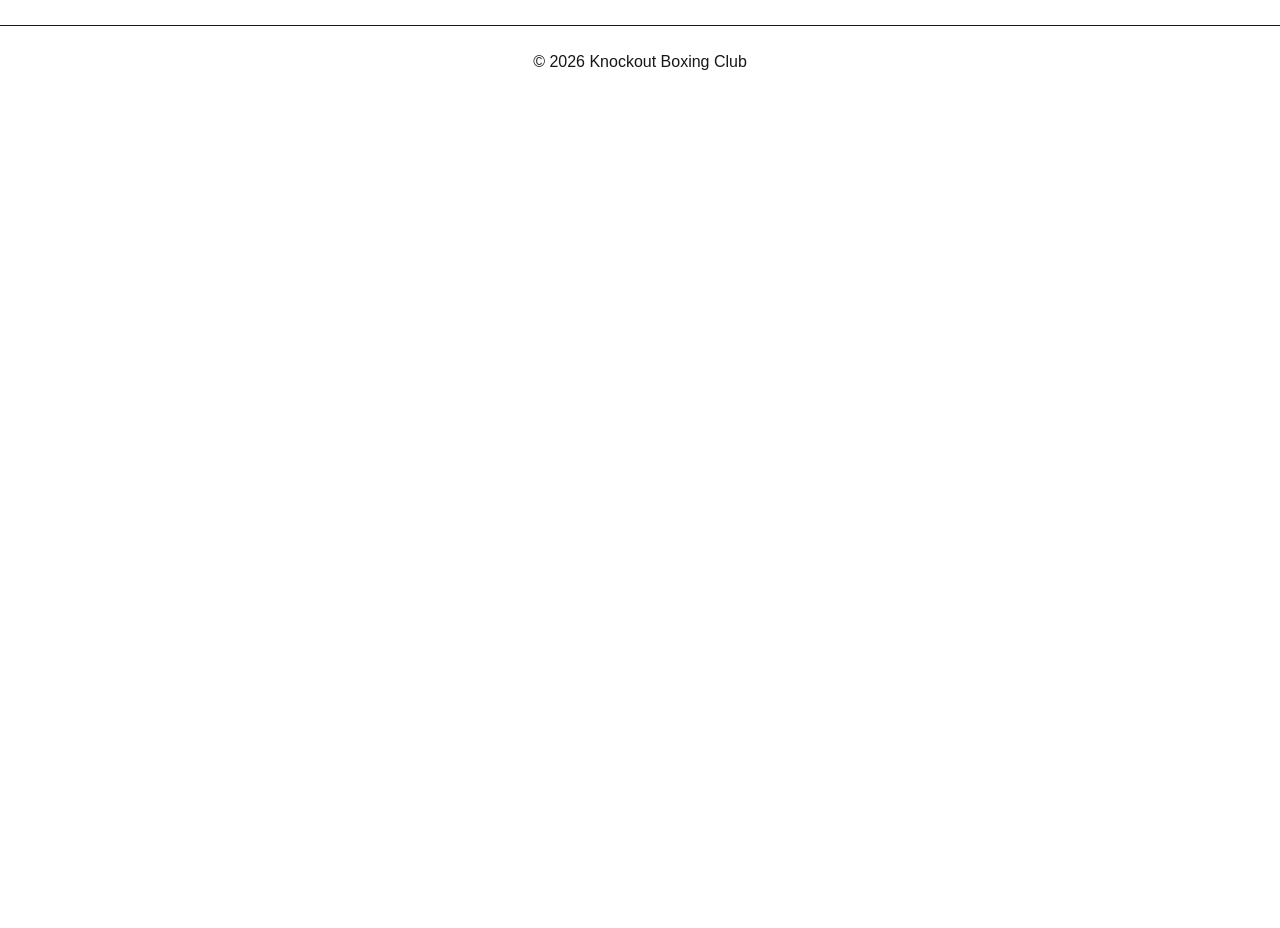
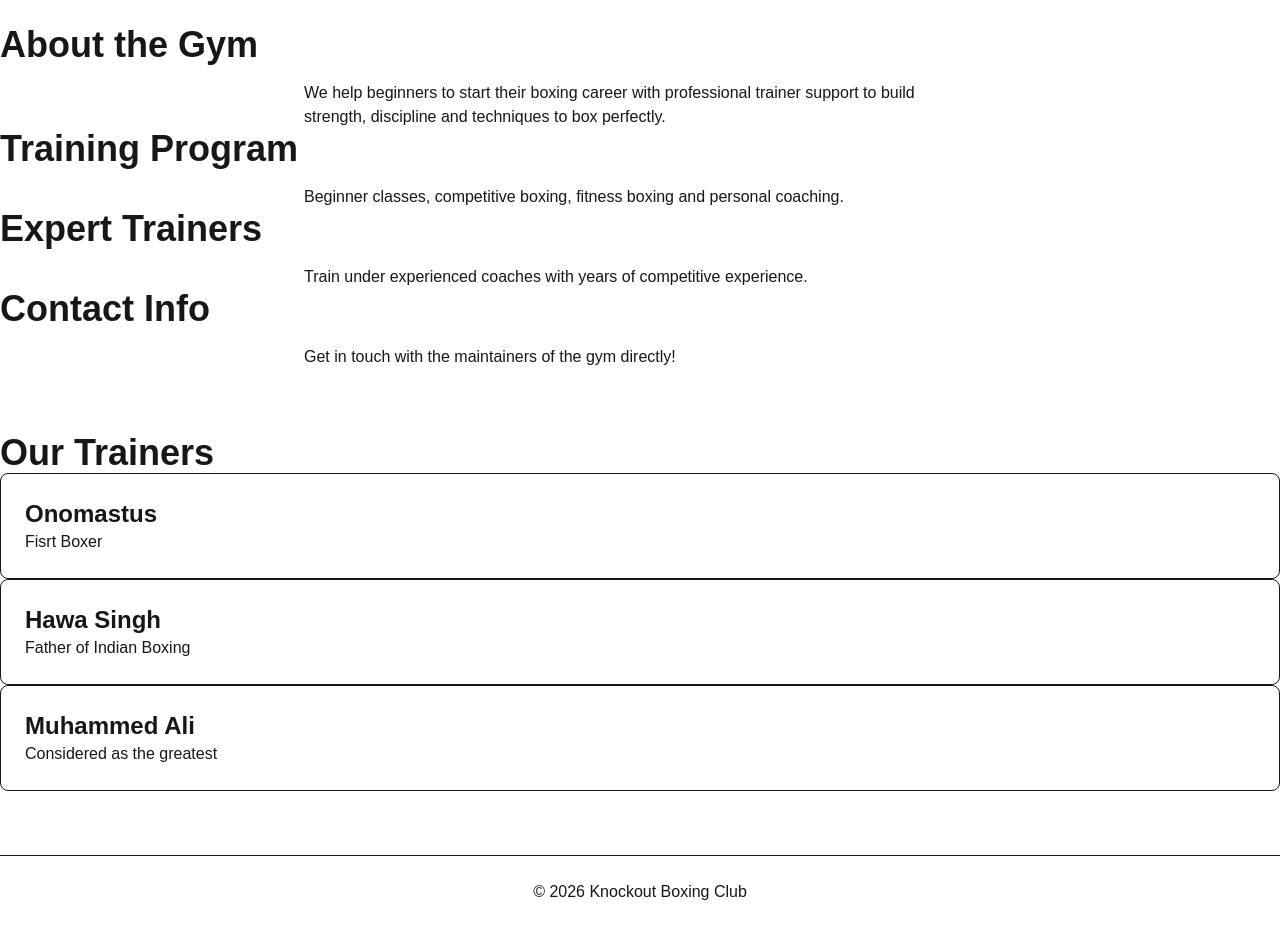
Before and after one commit to abhi-jithb/Knockout-Boxing-Club, a Next.js app: page / in a window 1280 px wide. Shown: the part 680-1608 px from the top of the page. Before the commit the page ends 800 px from the top, so only its background shows below. Built offline with nearby package versions, Linux system fonts and the light colour scheme.

Commit message:
feat: add section component, trainercard component, link in navbar, apply changes in page.tsx

```diff
--- a/src/app/page.tsx
+++ b/src/app/page.tsx
@@ -1,13 +1,58 @@
 import Footer from '@/components/Footer'
 import Hero from '@/components/Hero'
 import Navbar from '@/components/Navbar'
-
+import Section from "@/components/Section"
+import TrainerCard from '@/components/TrainerCard'
 
 export default function Home(){
   return(
     <>
       <Navbar/>
+
       <Hero />
+
+      <Section
+        title='About the Gym'
+        description='We help beginners to start their boxing career with professional trainer support to build strength, discipline and techniques to box perfectly.'
+      />
+
+      <Section
+        title='Training Program'
+        description='Beginner classes, competitive boxing, fitness boxing and personal coaching.'
+      />
+
+      <Section
+        title='Expert Trainers'
+        description='Train under experienced coaches with years of competitive experience.'
+      />
+
+      <Section
+        title='Contact Info'
+        description='Get in touch with the maintainers of the gym directly!'
+      />
+
+      <section className= "py-16">
+        <h2 className='text-4xl font-bold '>
+          Our Trainers
+        </h2>
+
+        <TrainerCard
+          name='Onomastus'
+          speciality='Fisrt Boxer'
+        />
+
+        <TrainerCard
+          name='Hawa Singh'
+          speciality='Father of Indian Boxing'
+        />
+
+        <TrainerCard
+          name='Muhammed Ali'
+          speciality='Considered as the greatest'
+        />
+
+      </section>
+
       <Footer />
     </>
   )
--- a/src/components/Navbar.tsx
+++ b/src/components/Navbar.tsx
@@ -1,7 +1,4 @@
-import About from '@/app/about/page'
-import Programs from '@/app/programs/page'
-import Trainers from '@/app/trainers/page'
-import Contact from '@/app/contact/page'
+import Link from "next/link"
 
 export default function Navbar(){
     return(
@@ -9,10 +6,10 @@ export default function Navbar(){
             <h1 className="text-2xl font-bold">Knockout Boxing Club</h1>
 
             <ul className="flex gap-6">
-                <li>Home</li>
-                <li>Programs</li>
-                <li>Trainers</li>
-                <li>Contact</li>
+                <li><Link href="/">Home</Link></li>
+                <li><Link href="/programs">Programs</Link></li>
+                <li><Link href="/trainers">Trainers</Link></li>
+                <li><Link href="/contact">Contact</Link></li>
             </ul>
 
         </nav>
--- /dev/null
+++ b/src/components/Section.tsx
@@ -0,0 +1,20 @@
+type SectionProps = {
+    title: string;
+    description: string;
+};
+
+export default function Section({title, description}:SectionProps){
+    return(
+        <section py-16 px-8 text-center>
+
+            <h2 className="text-4xl font-bold mb-4">
+                {title}
+            </h2>
+
+            <p className="max-w-2xl mx-auto">
+                {description}
+            </p>
+
+         </section>
+    )
+}
--- /dev/null
+++ b/src/components/TrainerCard.tsx
@@ -0,0 +1,13 @@
+type TrainerCardProps = {
+    name: string;
+    speciality: string;
+};
+
+export default function TrainerCard({name, speciality}: TrainerCardProps){
+    return(
+        <div className="border rounded-lg p-6">
+            <h3 className="text-2xl font-bold">{name}</h3>
+            <p>{speciality}</p>
+        </div>
+    )
+}
```
